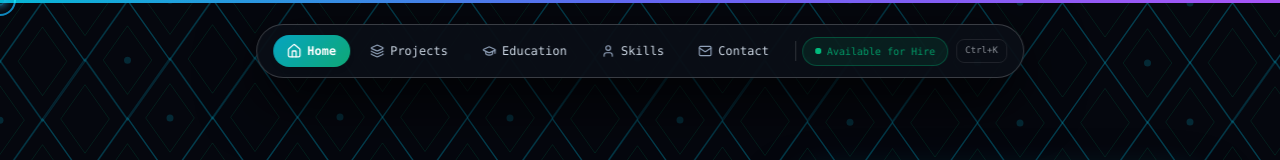
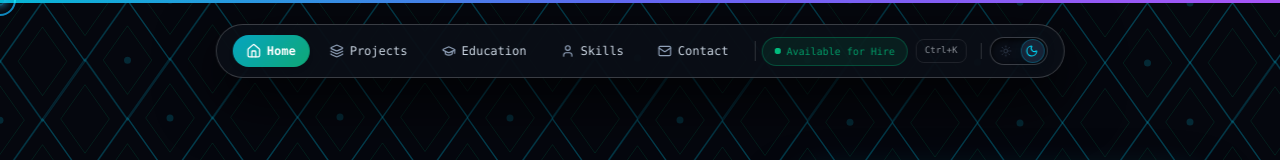
Before and after one commit to sasiruliyanage2004/portfolio-, a React (Vite) app: page / in a window 1280 px wide. Shown: the top 160 px of the page. Built offline with nearby package versions, Linux system fonts and the light colour scheme; no server answers.

Commit message:
feat_add_animated_sun_moon_switch_mode_toggle_to_navbar

```diff
--- a/src/App.jsx
+++ b/src/App.jsx
@@ -209,8 +209,8 @@ export default function App() {
       {/* Easter Eggs: tab title + Konami code confetti */}
       <EasterEggs />
 
-      {/* Floating Apple macOS Navigation Dock with True 3D Tilt Physics */}
-      <FloatingDockCyber theme={theme} />
+      {/* Floating Apple macOS Navigation Dock with Animated Sun/Moon Theme Switcher */}
+      <FloatingDockCyber theme={theme} toggleTheme={toggleTheme} />
 
       {/* Standalone Fixed 3D Floating Glass Orb Theme Switcher */}
       <FloatingOrbThemeToggle theme={theme} toggleTheme={toggleTheme} />
--- /dev/null
+++ b/src/components/SwitchModeToggle.jsx
@@ -0,0 +1,53 @@
+import { motion } from "framer-motion";
+import { Sun, Moon } from "lucide-react";
+
+export default function SwitchModeToggle({ theme, toggleTheme, size = "compact" }) {
+  const isLight = theme === "light";
+
+  const isCompact = size === "compact";
+  const containerClass = isCompact ? "w-[58px] h-[28px] p-0.5" : "w-[68px] h-[34px] p-1";
+  const knobClass = isCompact ? "w-[24px] h-[24px]" : "w-[26px] h-[26px]";
+  const iconClass = isCompact ? "h-3 w-3" : "h-3.5 w-3.5";
+
+  return (
+    <button
+      type="button"
+      onClick={toggleTheme}
+      aria-label={`Switch to ${isLight ? "Dark" : "Light"} Mode`}
+      className={`relative inline-flex items-center justify-between rounded-full transition-all duration-300 cursor-pointer border select-none ${containerClass} ${
+        isLight
+          ? "bg-slate-200/90 border-slate-300 shadow-[inset_0_2px_4px_rgba(0,0,0,0.06)] hover:border-slate-400"
+          : "bg-[#090d16] border-white/20 shadow-[inset_0_2px_6px_rgba(0,0,0,0.8)] hover:border-cyan-400/50"
+      }`}
+    >
+      {/* Sliding Animated Knob */}
+      <motion.div
+        layout
+        transition={{ type: "spring", stiffness: 500, damping: 32 }}
+        className={`absolute rounded-full shadow-md z-0 flex items-center justify-center ${knobClass} ${
+          isLight
+            ? "left-0.5 bg-white border border-slate-300/80 shadow-sm"
+            : "right-0.5 bg-[#172033] border border-cyan-500/30 shadow-[0_0_12px_rgba(6,182,212,0.3)]"
+        }`}
+      />
+
+      {/* Sun Icon Position (Left) */}
+      <div
+        className={`relative z-10 flex flex-1 items-center justify-center transition-all duration-300 ${
+          isLight ? "text-amber-500 scale-110 drop-shadow-[0_0_6px_rgba(245,158,11,0.5)]" : "text-slate-500 opacity-40 hover:opacity-70"
+        }`}
+      >
+        <Sun className={iconClass} />
+      </div>
+
+      {/* Moon Icon Position (Right) */}
+      <div
+        className={`relative z-10 flex flex-1 items-center justify-center transition-all duration-300 ${
+          !isLight ? "text-cyan-400 scale-110 drop-shadow-[0_0_8px_rgba(6,182,212,0.6)]" : "text-slate-400 opacity-40 hover:opacity-70"
+        }`}
+      >
+        <Moon className={iconClass} />
+      </div>
+    </button>
+  );
+}
--- a/src/components/cyber/FloatingDockCyber.jsx
+++ b/src/components/cyber/FloatingDockCyber.jsx
@@ -1,6 +1,7 @@
 import { useEffect, useState } from "react";
 import { motion, AnimatePresence } from "framer-motion";
 import { Home, Layers, Mail, User, GraduationCap } from "lucide-react";
+import SwitchModeToggle from "../SwitchModeToggle";
 
 const NAV = [
   { id: "home", label: "Home", icon: Home },
@@ -10,7 +11,7 @@ const NAV = [
   { id: "contact", label: "Contact", icon: Mail },
 ];
 
-export default function FloatingDockCyber({ theme }) {
+export default function FloatingDockCyber({ theme, toggleTheme }) {
   const [active, setActive] = useState("home");
   const [isScrolled, setIsScrolled] = useState(false);
   const isLightMode = theme === "light";
@@ -69,7 +70,7 @@ export default function FloatingDockCyber({ theme }) {
       initial={{ opacity: 0, y: -20 }}
       animate={{ opacity: 1, y: 0 }}
       transition={{ type: "spring", stiffness: 300, damping: 26 }}
-      className={`fixed left-1/2 top-3 sm:top-6 z-[60] flex -translate-x-1/2 items-center gap-0.5 sm:gap-1.5 rounded-full border backdrop-blur-2xl transition-all duration-500 max-w-[95vw] sm:max-w-none ${
+      className={`fixed left-1/2 top-3 sm:top-6 z-[60] flex -translate-x-1/2 items-center gap-0.5 sm:gap-1.5 rounded-full border backdrop-blur-2xl transition-all duration-500 max-w-[96vw] sm:max-w-none ${
         isLightMode
           ? isScrolled
             ? "px-2 sm:px-3 py-1 sm:py-1.5 shadow-[0_16px_40px_rgba(15,23,42,0.15)] bg-white/95 scale-95 border-slate-300"
@@ -87,7 +88,7 @@ export default function FloatingDockCyber({ theme }) {
             key={item.id}
             href={`#${item.id}`}
             aria-label={item.label}
-            className="relative flex items-center gap-1 sm:gap-1.5 rounded-full px-2.5 sm:px-3.5 py-1.5 sm:py-2 text-[11px] sm:text-xs font-medium transition-colors"
+            className="relative flex items-center gap-1 sm:gap-1.5 rounded-full px-2 sm:px-3.5 py-1.5 sm:py-2 text-[11px] sm:text-xs font-medium transition-colors"
           >
             {isActive && (
               <motion.span
@@ -147,6 +148,12 @@ export default function FloatingDockCyber({ theme }) {
           </motion.div>
         )}
       </AnimatePresence>
+
+      {/* Modern Animated Sun/Moon Switch Mode Slider */}
+      <div className="flex items-center pl-1 sm:pl-2">
+        <div className={`mr-1 sm:mr-2 h-4 w-px ${isLightMode ? "bg-slate-300" : "bg-white/15"}`} />
+        <SwitchModeToggle theme={theme} toggleTheme={toggleTheme} size="compact" />
+      </div>
     </motion.nav>
   );
 }
```
